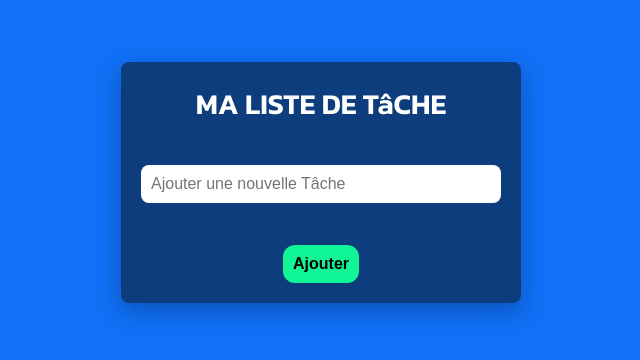
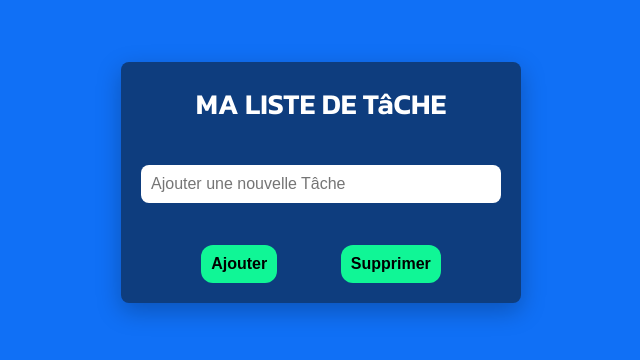
Before and after one commit to JRSLGD/TO-DO-LIST_-JS, a plain HTML site: page index.html in a window 1280 px wide. Shown: the part 218-578 px from the top of the page, without its empty margins (319-959 px from the left). Drawn offline with Linux system fonts and the light colour scheme; a web font is replaced by a local one.

Commit message:
commit up

```diff
--- a/index.html
+++ b/index.html
@@ -11,7 +11,8 @@
         <h1>MA LISTE DE TâCHE</h1>
         <div class="into-container">
             <input type="text" id="nouvelleTache" placeholder="Ajouter une nouvelle Tâche">
-            <button onclick="newTask">Ajouter</button>
+            <button onclick="newTask()">Ajouter</button>
+            <button onclick="removeTask()">Supprimer</button>
             <ul id="listetaches"></ul>
         </div>
     </div>
--- a/style.css
+++ b/style.css
@@ -68,5 +68,5 @@ button {
     color: black;
     font-size: var(--text);
     font-weight: bold;
-    margin-top: 30px;
+    margin: 30px 30px 0 30px;
 }
```
